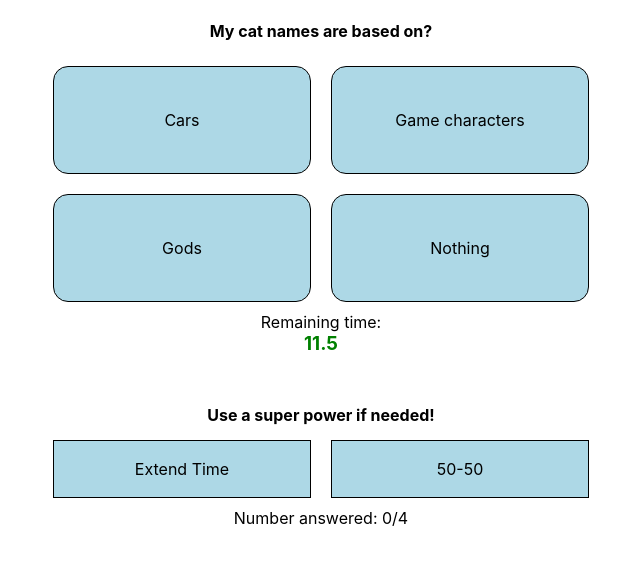
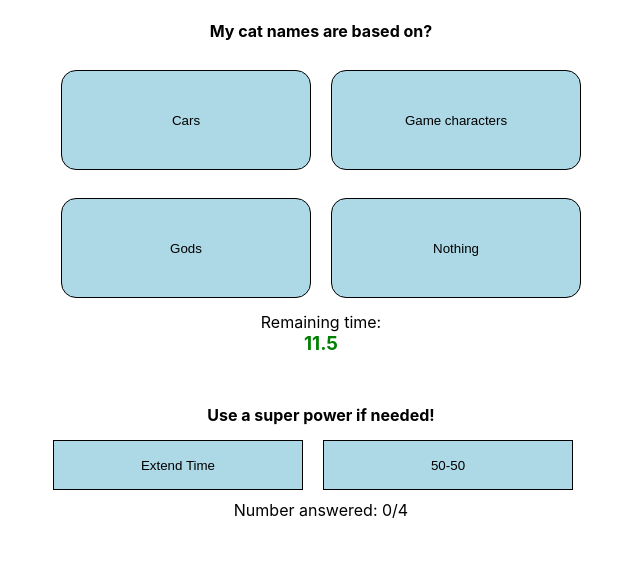
Before and after one commit to Nallooloo/quizgame, a React (Create React App) app: page /play in a window 1280 px wide. Shown: the top 564 px of the page, without its empty margins (319-959 px from the left). Built offline with nearby package versions, Linux system fonts and the light colour scheme.

Commit message:
changed to buttons, tabbing...

```diff
--- a/src/components/AnswerCard/AnswerCard.jsx
+++ b/src/components/AnswerCard/AnswerCard.jsx
@@ -1,7 +1,7 @@
 import React from "react";
 import styled from "styled-components";
 
-const Card = styled.div`
+const Card = styled.button`
   display: flex;
   justify-content: center;
   align-items: center;
--- a/src/components/SuperCard/SuperCard.jsx
+++ b/src/components/SuperCard/SuperCard.jsx
@@ -1,7 +1,7 @@
 import React from "react";
 import styled from "styled-components";
 
-const Card = styled.div`
+const Card = styled.button`
   display: flex;
   justify-content: center;
   align-items: center;
```
